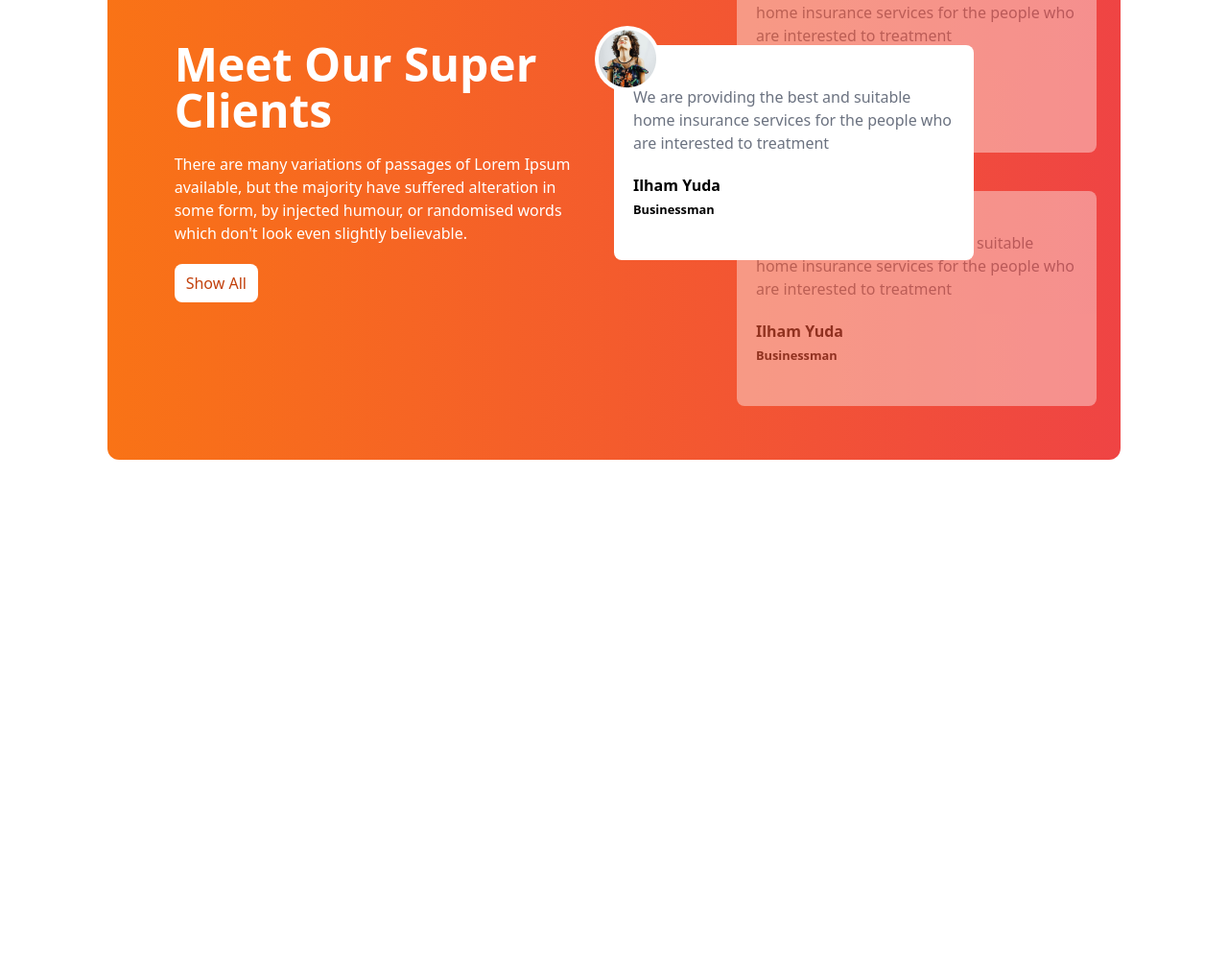
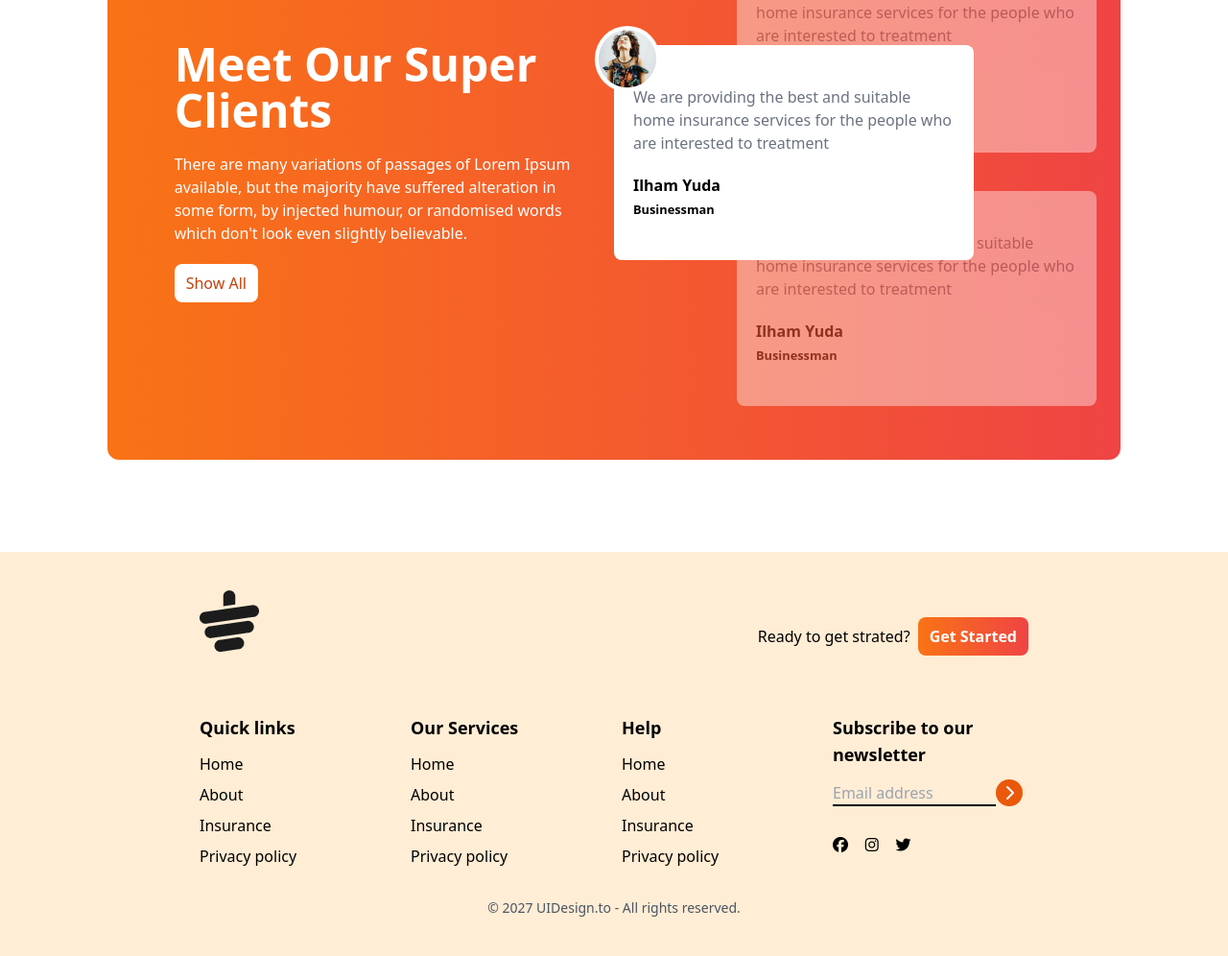
Before and after one commit to azima4361/tea-house, a plain HTML site: page index.html in a window 1280 px wide. Shown: the part 1960-2956 px from the top of the page at 96% size. Before the commit the page ends 2535 px from the top, so only its background shows below. Drawn offline with nearby package versions, Linux system fonts and the light colour scheme.

Commit message:
footer section added

```diff
--- a/index.html
+++ b/index.html
@@ -181,7 +181,96 @@
                 </div>
             </div>
         </section>
+
+
+
     </main>
+
+    <footer class="bg-orange-100 h-32text-gray-700 py-10 px-4 md:px-16">
+        <div class="w-9/12 mx-auto">
+            <div class="mb-8 flex justify-between">
+                <img class="mb-8" src="images/cup.png" alt="">
+                <div class="flex items-center gap-2">
+                    <h4>Ready to get strated?</h4>
+                    <button class="bg-gradient-to-r from-orange-500 to-red-500 px-3 py-2 rounded-lg text-white font-bold">Get Started</button>
+                </div>
+            </div>
+
+            <div class="grid grid-cols-1 md:grid-cols-2 lg:grid-cols-4 gap-4">
+                <div>
+                    <h3 class="font-semibold text-lg mb-3 ">Quick links</h3>
+                    <ul class="space-y-2">
+                        <li>
+                            <a class="hover:text-orange-600" href="#">Home</a>
+                        </li>
+                        <li>
+                            <a class="hover:text-orange-600" href="#">About</a>
+                        </li>
+                        <li>
+                            <a class="hover:text-orange-600" href="#">Insurance</a>
+                        </li>
+                        <li>
+                            <a class="hover:text-orange-600" href="#">Privacy policy</a>
+                        </li>
+                    </ul>
+                </div>
+
+                <div>
+                    <h3 class="font-semibold text-lg mb-3 ">Our Services</h3>
+                    <ul class="space-y-2">
+                        <li>
+                            <a class="hover:text-orange-600" href="#">Home</a>
+                        </li>
+                        <li>
+                            <a class="hover:text-orange-600" href="#">About</a>
+                        </li>
+                        <li>
+                            <a class="hover:text-orange-600" href="#">Insurance</a>
+                        </li>
+                        <li>
+                            <a class="hover:text-orange-600" href="#">Privacy policy</a>
+                        </li>
+                    </ul>
+                </div>
+
+                <div>
+                    <h3 class="font-semibold text-lg mb-3 ">Help</h3>
+                    <ul class="space-y-2">
+                        <li>
+                            <a class="hover:text-orange-600" href="#">Home</a>
+                        </li>
+                        <li>
+                            <a class="hover:text-orange-600" href="#">About</a>
+                        </li>
+                        <li>
+                            <a class="hover:text-orange-600" href="#">Insurance</a>
+                        </li>
+                        <li>
+                            <a class="hover:text-orange-600" href="#">Privacy policy</a>
+                        </li>
+                    </ul>
+                </div>
+
+                <div>
+                    <h3 class="font-semibold text-lg mb-3 ">Subscribe to our newsletter</h3>
+                    <div class="flex flex-col space-y-2">
+                        <div>
+                            <input placeholder="Email address" type="text" class="bg-transparent border-b-2 border-black w-4/6 md:w-5/6" name="" id=""><i class="fa-solid fa-chevron-right w-7 h-7 bg-orange-600 inline-flex rounded-full text-white justify-center items-center"></i>
+                            <div class="flex justify-between w-2/5 mb-2 mt-8">
+                                <i class="fa-brands fa-facebook"></i>
+                                <i class="fa-brands fa-instagram"></i>
+                                <i class="fa-brands fa-twitter"></i>
+                            </div>
+                        </div>
+                    </div>
+                </div>
+            </div>
+            <div class="text-center pt-4 mt-4">
+                <p class="text-sm text-gray-600">© 2027 UIDesign.to - All rights reserved.</p>
+
+            </div>
+        </div>
+    </footer>
 
 </body>
 </html>
```
